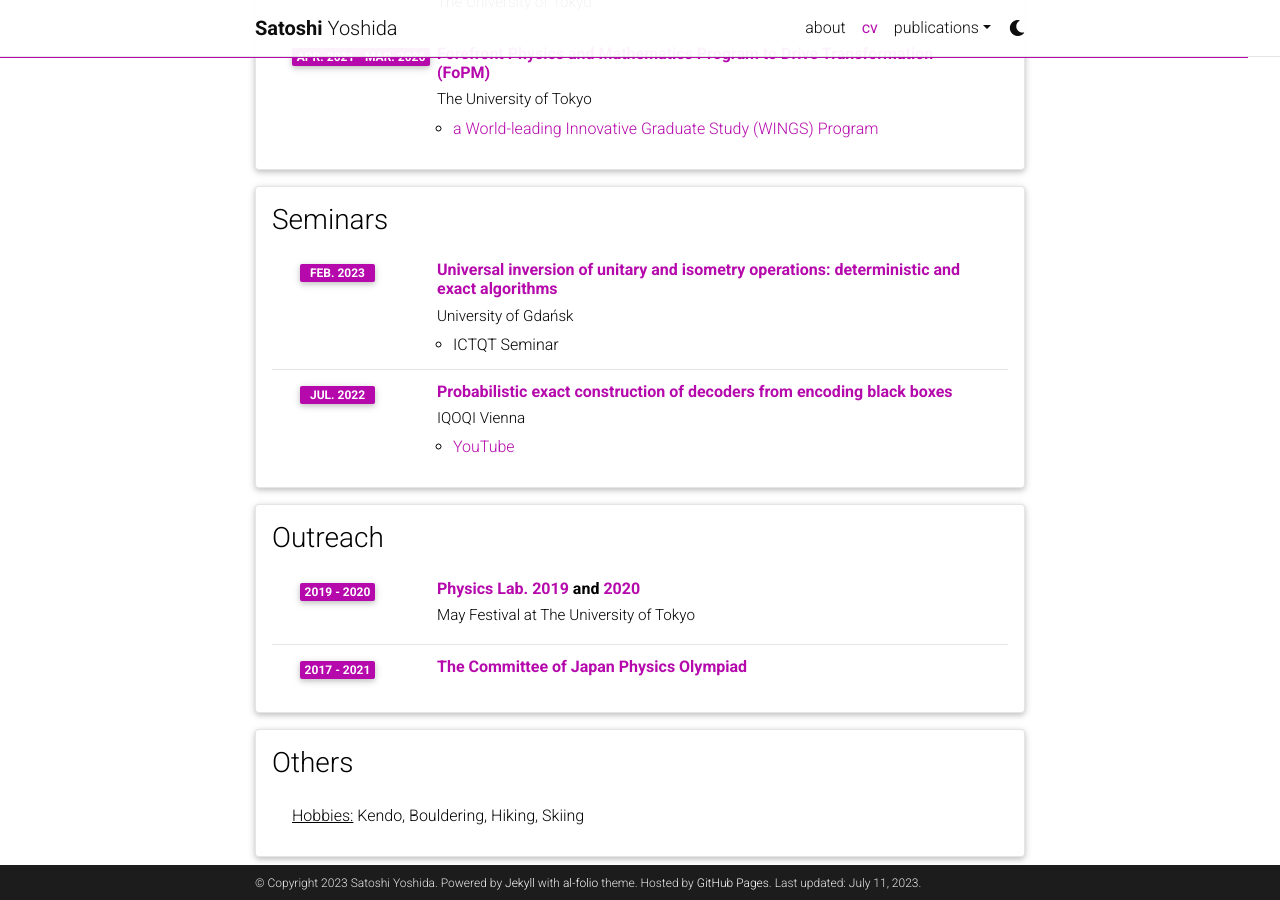
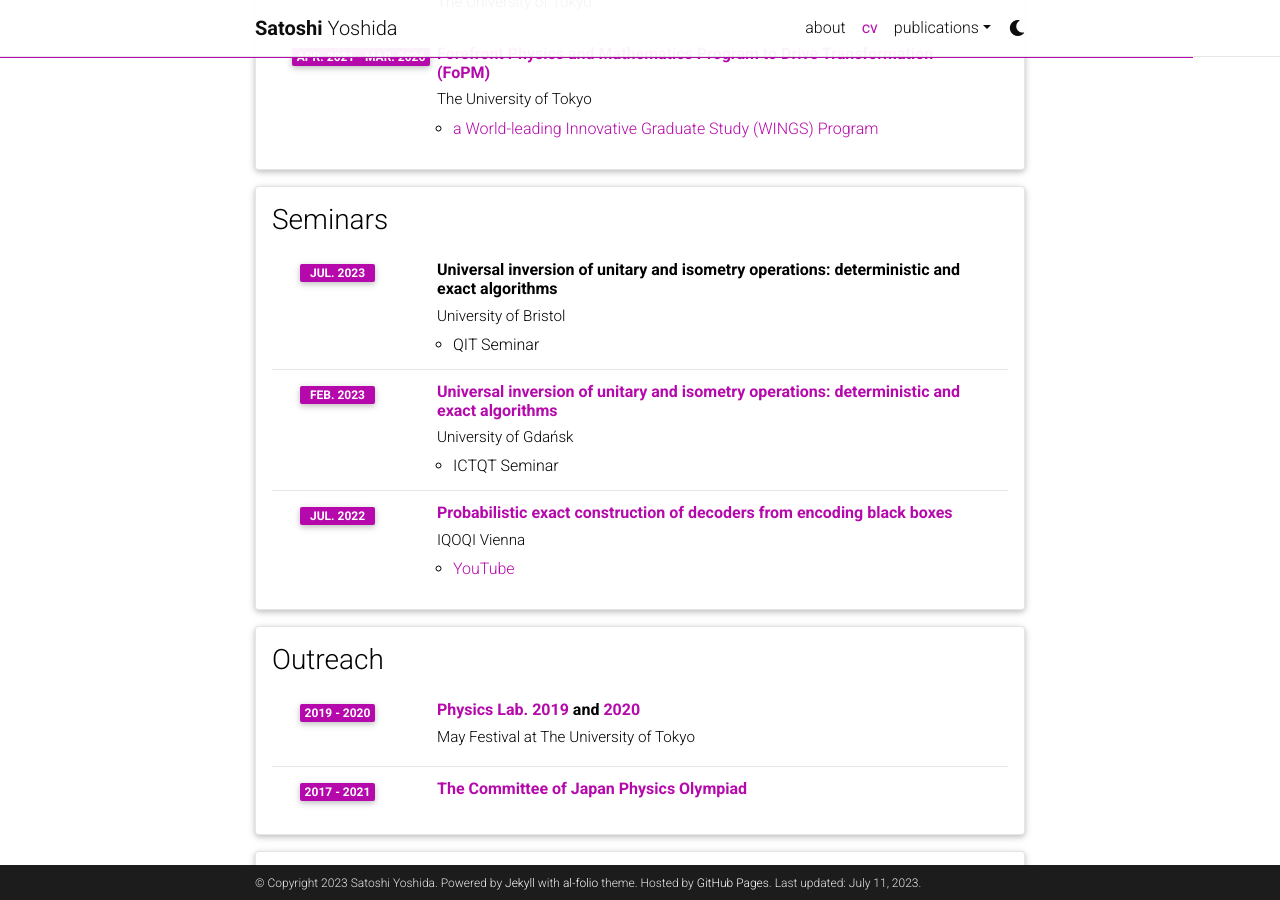
Before and after one commit to sy3104/sy3104.github.io, a Jekyll site: the page built from _pages/cv.md, in a window 1280 px wide and 900 px high, scrolled down 2592 px. Built offline with Jekyll 4.4.1, drawn with Linux system fonts in a browser that asks for light colours; comment, search, counter and statistics services are not loaded; a style sheet for code colours, icons or effects is not loaded.

Commit message:
Update cv.yml

```diff
--- a/_data/cv.yml
+++ b/_data/cv.yml
@@ -108,6 +108,11 @@
 - title: Seminars
   type: time_table
   contents:
+    - title: Universal inversion of unitary and isometry operations&#58; deterministic and exact algorithms
+      institution: University of Bristol
+      year: Jul. 2023
+      description:
+        - QIT Seminar
     - title: <a href="https://kcik.ug.edu.pl/event/universal-inversion-of-unitary-and-isometry-operations-deterministic-and-exact-algorithms/">Universal inversion of unitary and isometry operations&#58; deterministic and exact algorithms</a>
       institution: University of Gdańsk
       year: Feb. 2023
```
